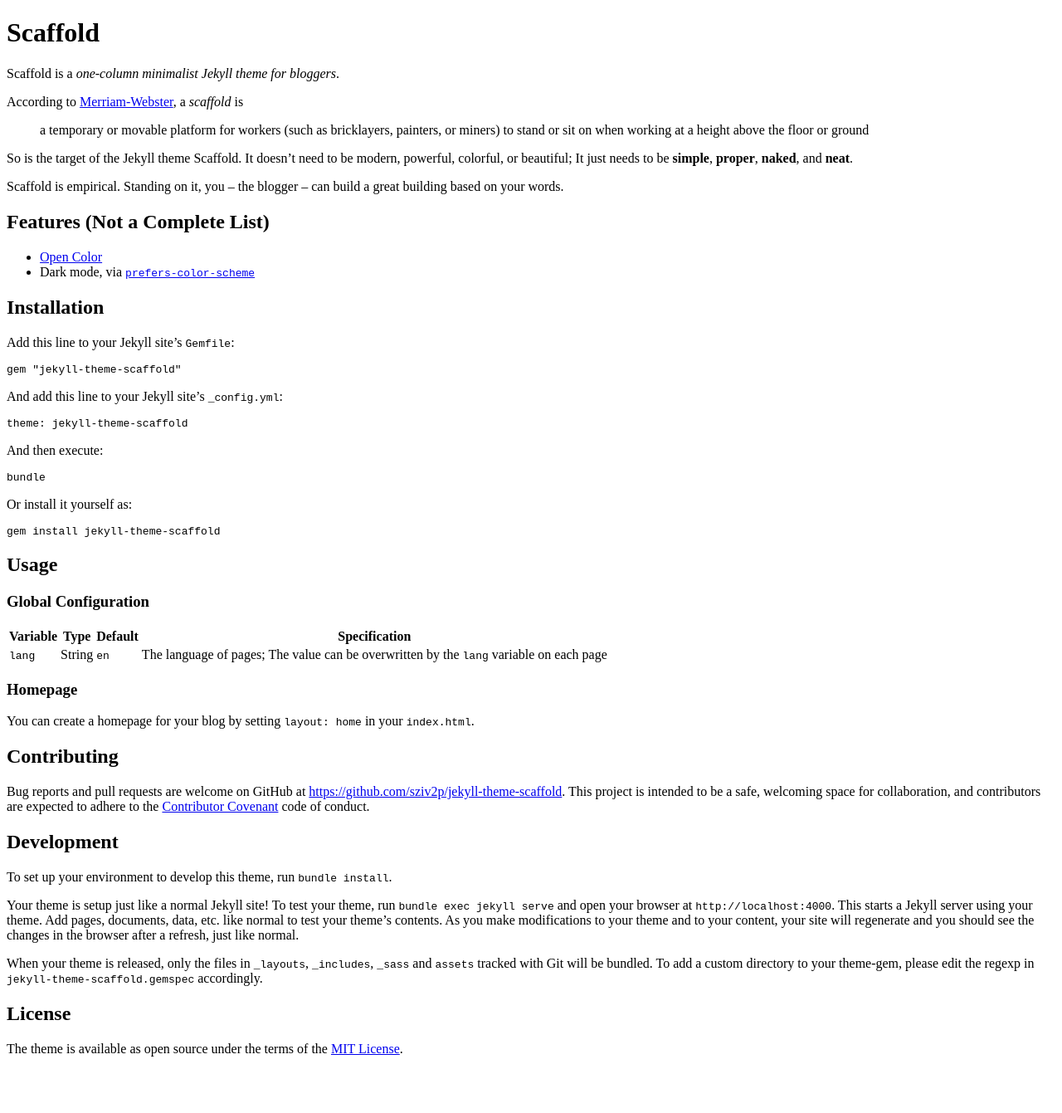
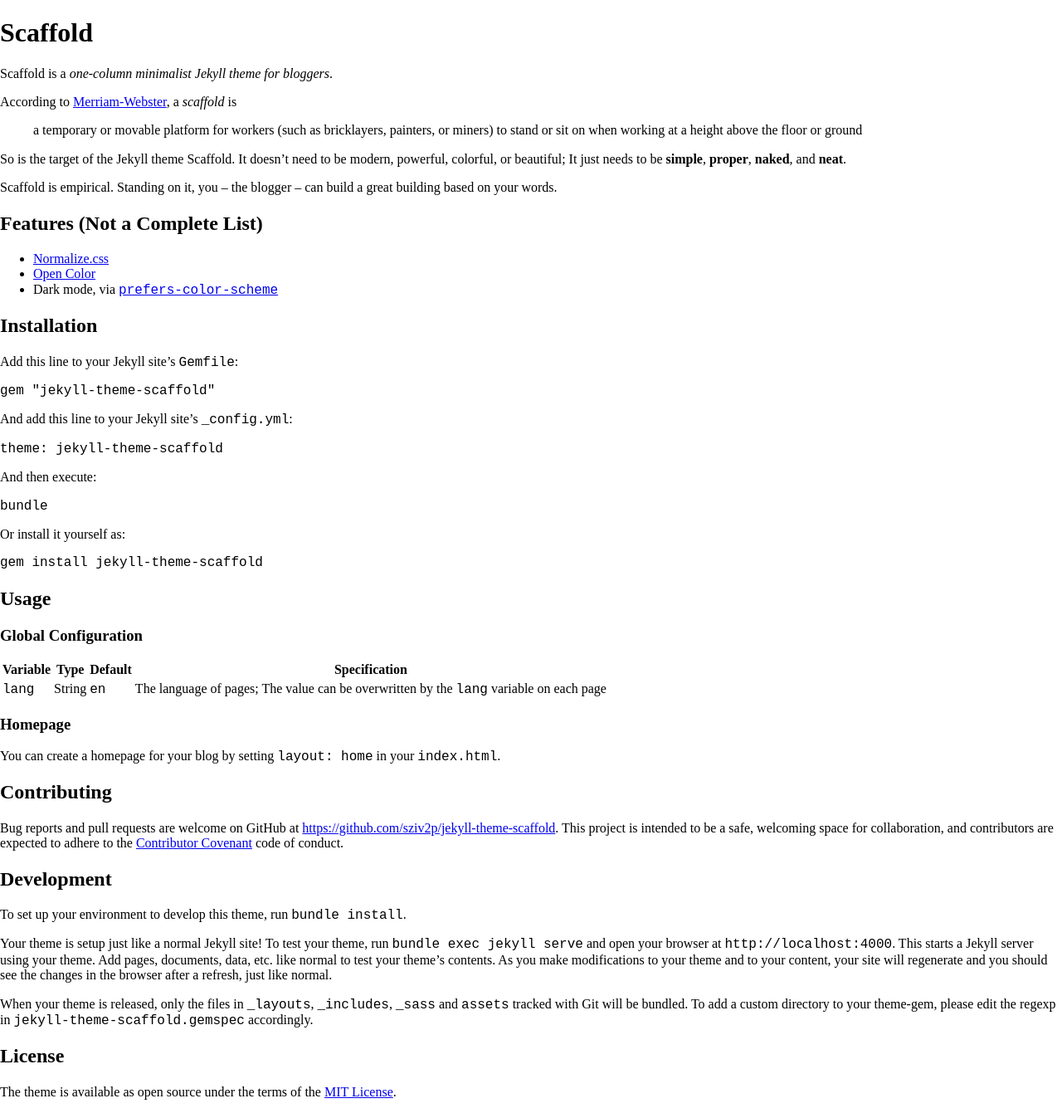
Before and after one commit to slee981/jekyll-theme-backbone, a Jekyll site: the page built from README.md, in a window 1280 px wide. Shown: the whole page at 83% size. Built offline with Jekyll 4.4.1, drawn with Linux system fonts in a browser that asks for light colours; nearby versions of some CDN libraries; our own code applies the rules of GitHub Pages for plain Markdown files; library files that are not in the unit come from our copies; before the commit the page ends 1289 px from its top, so only the background shows below that.

Commit message:
Import Normalize.css

```diff
--- a/README.md
+++ b/README.md
@@ -12,6 +12,7 @@
 
 ## Features (Not a Complete List)
 
+- [Normalize.css](http://necolas.github.io/normalize.css/)
 - [Open Color](https://yeun.github.io/open-color/)
 - Dark mode, via [`prefers-color-scheme`](https://developer.mozilla.org/en-US/docs/Web/CSS/@media/prefers-color-scheme)
 
--- a/_includes/head.html
+++ b/_includes/head.html
@@ -1,6 +1,7 @@
 <head>
   <meta charset="UTF-8">
   <meta name="viewport" content="width=device-width, initial-scale=1.0">
+  <link rel="stylesheet" href="{{ 'assets/css/scaffold/normalize.css' | relative_url }}">
   <link rel="stylesheet" href="{{ 'assets/css/scaffold/open-color.css' | relative_url }}">
   <link rel="stylesheet" href="{{ 'assets/css/scaffold/styles.css' | relative_url }}">
 </head>
```
